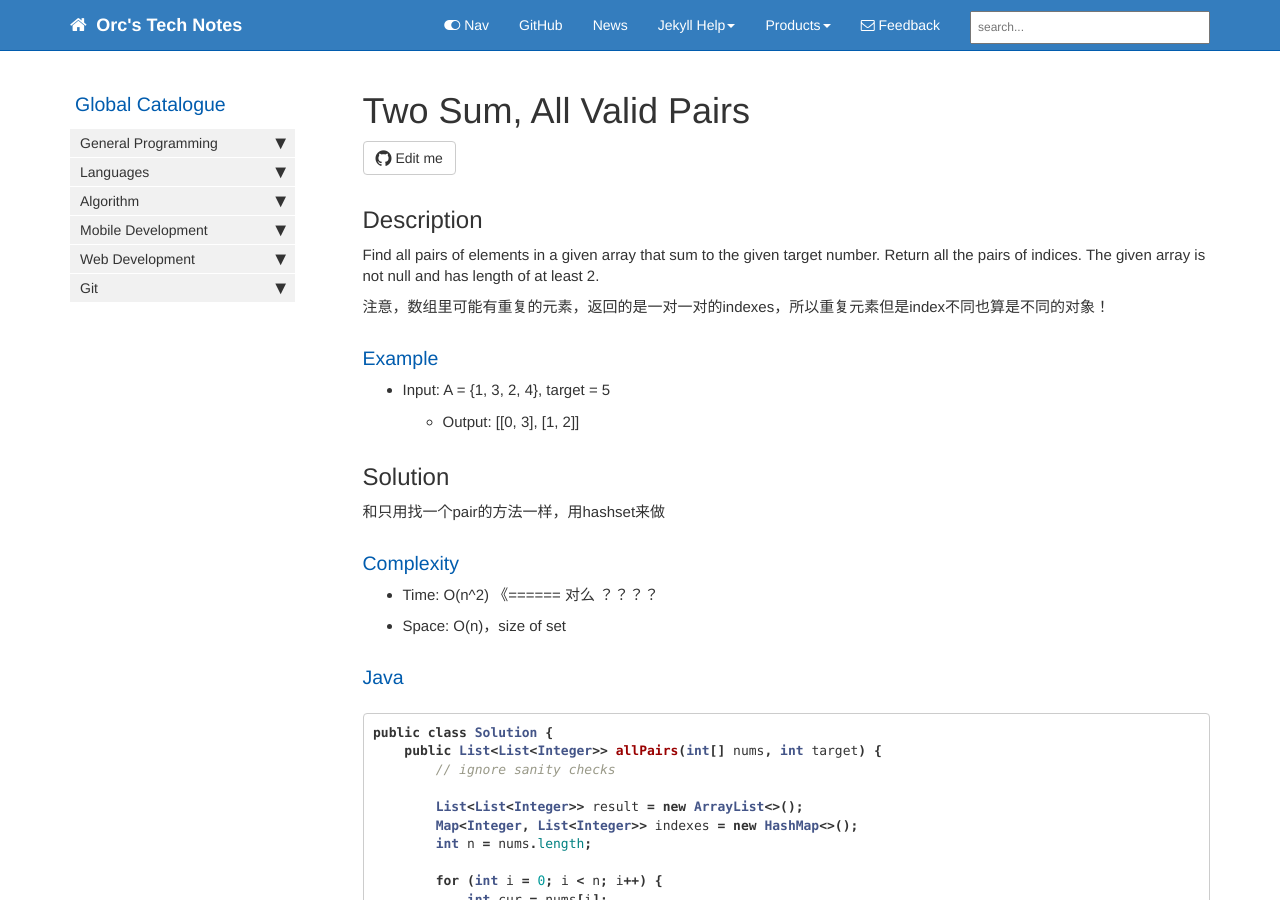
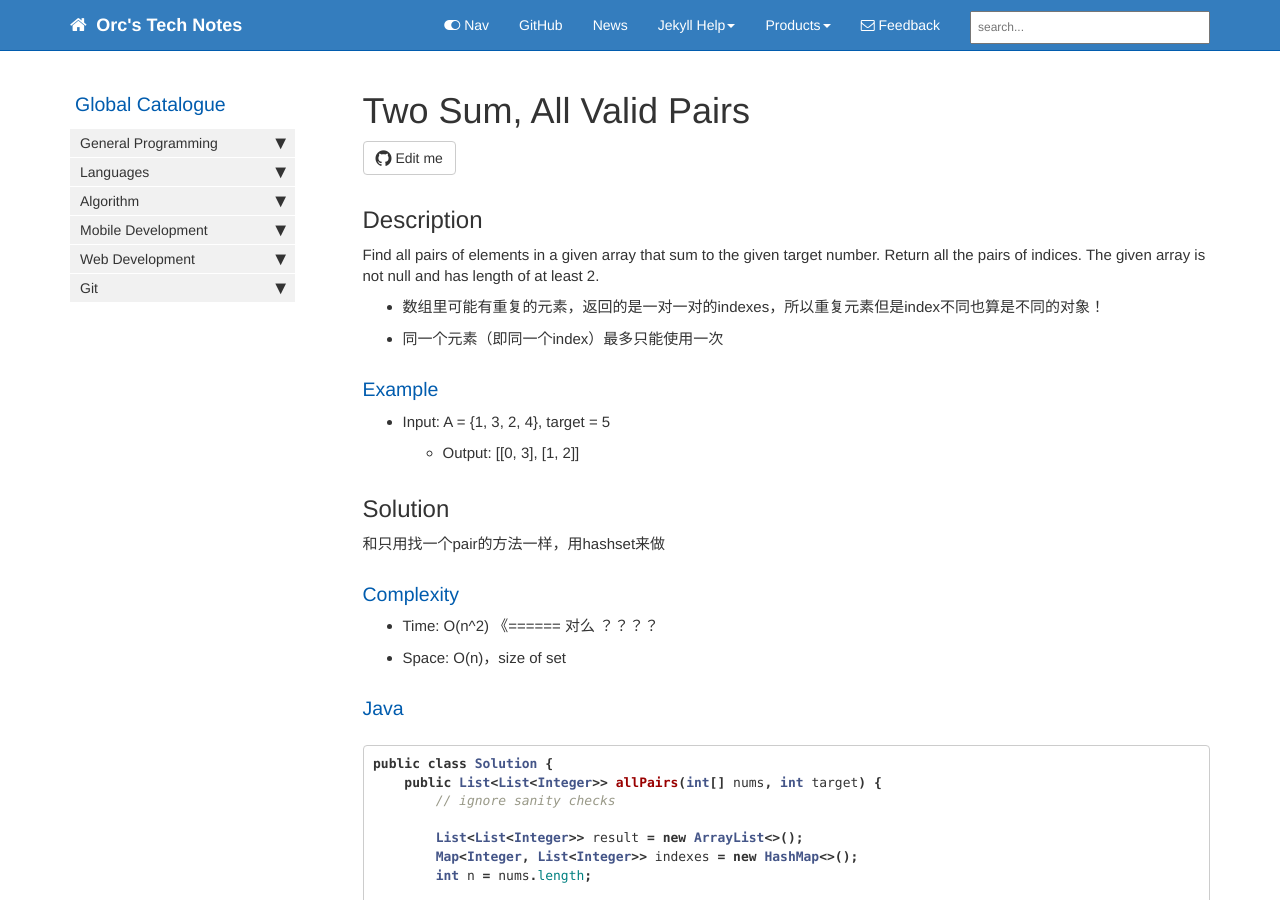
Before and after one commit to HungryOrc/hungryorc.github.io, a Jekyll site: the page built from pages/algorithm/algorithm_two_sum_all_valid_pairs.md, in a window 1280 px wide and 900 px high. Built offline with Jekyll 4.4.1, drawn with Linux system fonts in a browser that asks for light colours; nearby versions of some CDN libraries; comment, search, counter and statistics services are not loaded.

Commit message:
Update algorithm_two_sum_all_valid_pairs.md

```diff
--- a/pages/algorithm/algorithm_two_sum_all_valid_pairs.md
+++ b/pages/algorithm/algorithm_two_sum_all_valid_pairs.md
@@ -13,7 +13,8 @@ toc: false
 Find all pairs of elements in a given array that sum to the given target number. Return all the pairs of indices.
 The given array is not null and has length of at least 2.
 
-注意，数组里可能有重复的元素，返回的是一对一对的indexes，所以重复元素但是index不同也算是不同的对象！
+* 数组里可能有重复的元素，返回的是一对一对的indexes，所以重复元素但是index不同也算是不同的对象！
+* 同一个元素（即同一个index）最多只能使用一次
 
 ### Example
 * Input: A = {1, 3, 2, 4}, target = 5
```
